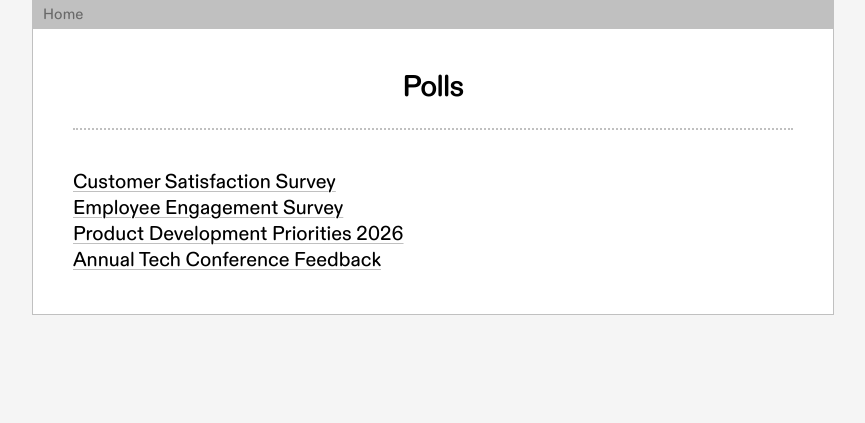
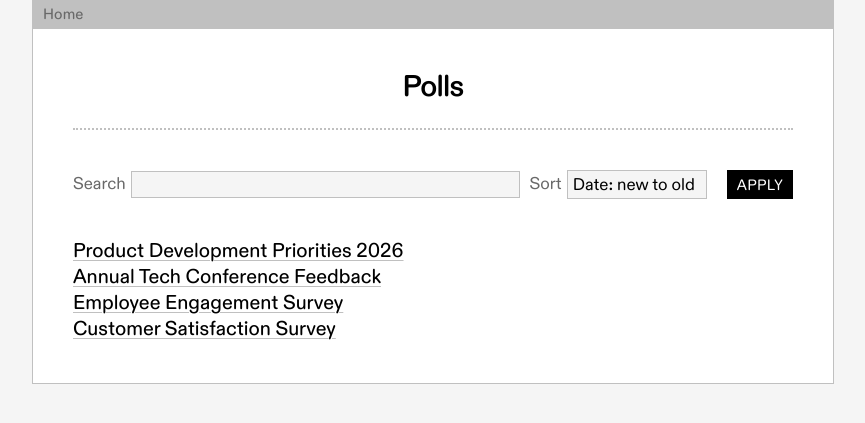
Before and after one commit to 582-41B-VA/pollster, a Django app: page /polls/ in a window 1280 px wide. Shown: the part 100-523 px from the top of the page, without its empty margins (207-1072 px from the left). Run offline with Django 5.2, Linux system fonts and the light colour scheme; data comes from the database, SQL or seed files in the repository.

Commit message:
Class 5: Add sort and search to polls

```diff
--- /dev/null
+++ b/polls/forms.py
@@ -0,0 +1,17 @@
+from django import forms
+
+
+class IndexForm(forms.Form):
+    template_name = "polls/forms/index.html"
+
+    SORT_ORDERS = [
+        ("-pub_date", "Date: new to old"),
+        ("pub_date", "Date: old to new"),
+        ("title", "Title: A to Z"),
+        ("-title", "Title: Z to A"),
+    ]
+
+    search = forms.CharField(required=False)
+    sort_order = forms.ChoiceField(
+        label="Sort", required=False, choices=SORT_ORDERS
+    )
--- a/polls/models.py
+++ b/polls/models.py
@@ -9,6 +9,9 @@ class PollQuerySet(models.QuerySet):
         return self.filter(pub_date__lt=timezone.now())
 
 
+
+    def search(self, query: str) -> Self:
+        return self.filter(title__icontains=query)
 class Poll(models.Model):
     objects = PollQuerySet.as_manager()
 
--- /dev/null
+++ b/polls/templates/polls/forms/index.html
@@ -0,0 +1,6 @@
+{% for field in form %}
+    {{ field.errors }}
+    <label>
+        <span>{{ field.label }}</span> {{ field }}
+    </label>
+{% endfor %}
--- a/polls/templates/polls/index.html
+++ b/polls/templates/polls/index.html
@@ -5,6 +5,9 @@
 {% endblock %}
 {% block main %}
     <h1>Polls</h1>
+    <form id="index-form">
+        {{ form }} <button>Apply</button>
+    </form>
     <ul>
         {% for poll in polls %}
             <li>
--- a/polls/views.py
+++ b/polls/views.py
@@ -1,14 +1,23 @@
 from django.shortcuts import render
 from django.http import HttpResponse
 
+from .forms import IndexForm
 from .models import Poll
 
 
 def index(request):
     """List all polls."""
-    return render(
-        request, "polls/index.html", {"polls": Poll.objects.published}
+    form = IndexForm(request.GET)
+    if not form.is_valid():
+        form = IndexForm()
+    default_sort_order = IndexForm.SORT_ORDERS[0][0]
+    sort_order = form.cleaned_data["sort_order"] or default_sort_order
+    polls = (
+        Poll.objects.published()
+        .search(form.cleaned_data["search"])
+        .order_by(sort_order)
     )
+    return render(request, "polls/index.html", {"polls": polls, "form": form})
 
 
 def entry(request, poll_id: int):
--- a/pollster/static/css/styles.css
+++ b/pollster/static/css/styles.css
@@ -103,3 +103,49 @@ main > header {
     color: dimgray;
     margin: 0 0.25rem;
 }
+
+#index-form {
+    display: flex;
+    font-size: 0.85rem;
+    gap: 0.5rem;
+}
+
+#index-form label {
+    display: flex;
+    align-items: center;
+    white-space: nowrap;
+    gap: 0.25rem;
+}
+
+#index-form label span {
+    color: dimgray;
+    padding-top: 0.15em;
+}
+
+#index-form label:has([name="search"]) {
+    width: 100%;
+}
+
+#index-form input[name="search"] {
+    width: 100%;
+}
+
+#index-form input, #index-form select {
+    font-family: inherit;
+    font-size: inherit;
+    appearance: none;
+    border-radius: 0;
+    border: 1px solid silver;
+    padding: 0.25rem 0.5rem 0.15rem 0.25rem;
+    background: whitesmoke;
+}
+
+#index-form button {
+    padding: 0.25rem 0.5rem 0.15rem 0.5rem;
+    margin-left: 0.5rem;
+    font-size: 0.75rem;
+    background: black;
+    color: white;
+    text-transform: uppercase;
+    letter-spacing: 0.025em;
+}
```
